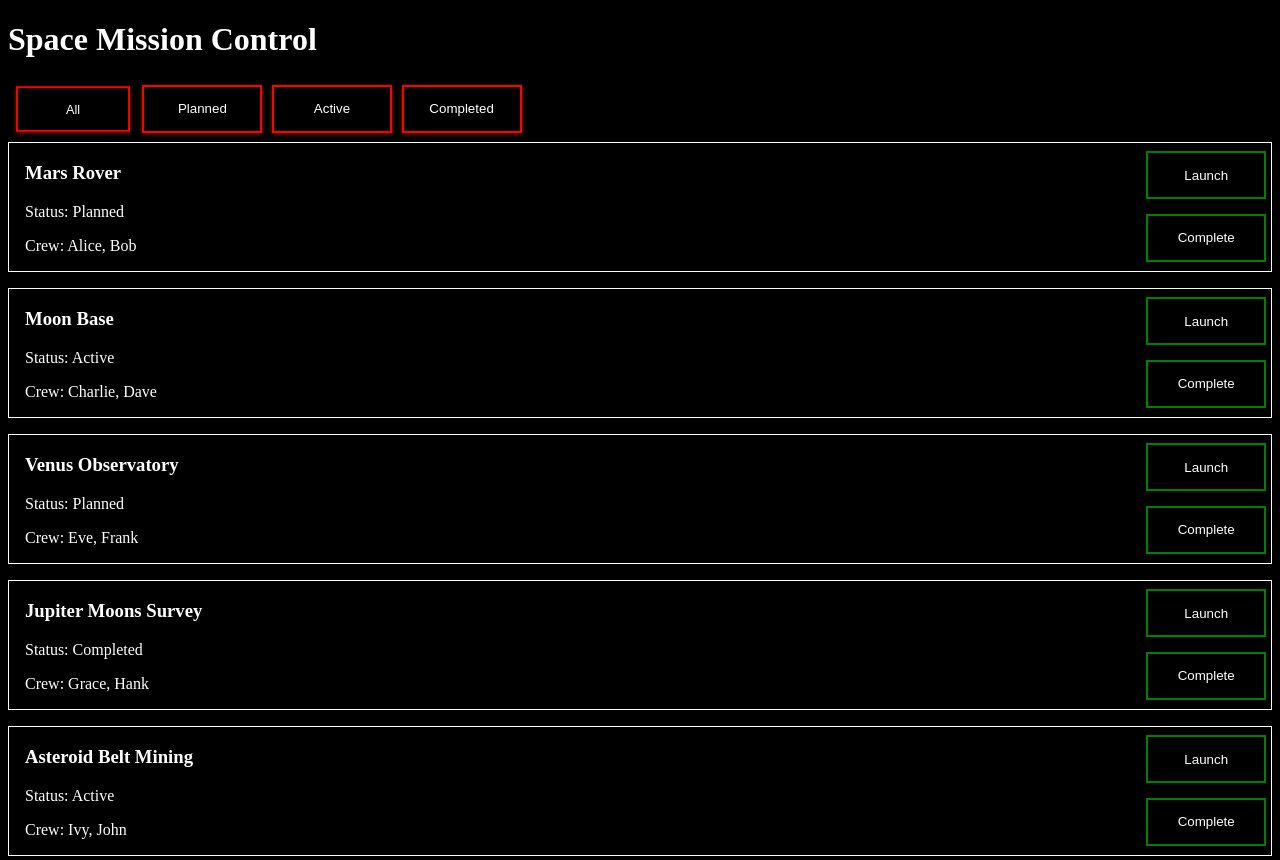
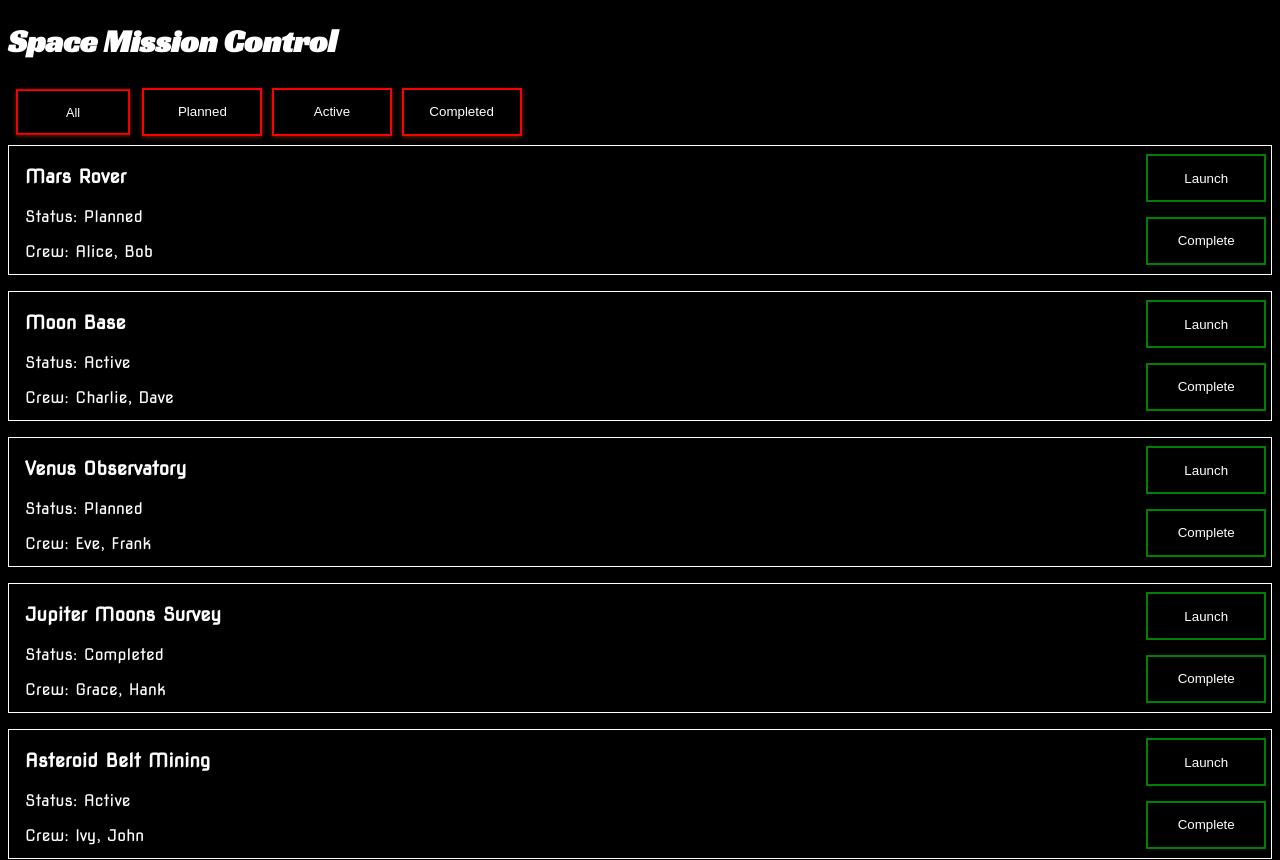
Before and after one commit to brandonholderman/Springboard, a React (Vite) app in the folder React/Component_Design/space-mission-control/: page / in a window 1280 px wide. Shown: the top 860 px of the page. Built offline with nearby package versions, Linux system fonts and the light colour scheme.

Commit message:
added fonts. page finished

```diff
--- a/React/Component_Design/space-mission-control/index.html
+++ b/React/Component_Design/space-mission-control/index.html
@@ -2,6 +2,9 @@
 <html lang="en">
 	<head>
 		<link rel="icon" href="data:," />
+		<link rel="preconnect" href="https://fonts.googleapis.com">
+		<link rel="preconnect" href="https://fonts.gstatic.com" crossorigin>
+		<link href="https://fonts.googleapis.com/css2?family=Nova+Square&family=Racing+Sans+One&display=swap" rel="stylesheet">
 		<meta charset="UTF-8">
 		<title>Space Mission Control</title>
 	</head>
--- a/React/Component_Design/space-mission-control/src/MissionAction.jsx
+++ b/React/Component_Design/space-mission-control/src/MissionAction.jsx
@@ -12,4 +12,4 @@
     )
 }
 
-export default MissionAction
+export default MissionAction;
--- a/React/Component_Design/space-mission-control/src/MissionCard.jsx
+++ b/React/Component_Design/space-mission-control/src/MissionCard.jsx
@@ -19,4 +19,4 @@
     )
 }
 
-export default MissionCard
+export default MissionCard;
--- a/React/Component_Design/space-mission-control/src/MissionFilter.jsx
+++ b/React/Component_Design/space-mission-control/src/MissionFilter.jsx
@@ -30,4 +30,4 @@
     )
 }
 
-export default MissionFilter
+export default MissionFilter;
--- a/React/Component_Design/space-mission-control/src/index.css
+++ b/React/Component_Design/space-mission-control/src/index.css
@@ -1,4 +1,9 @@
 body {
     background-color: black;
     color: white;
+    font-family: "Nova Square", sans-serif;
 }
+
+header {
+    font-family: "Racing Sans One", sans-serif;
+}
```
